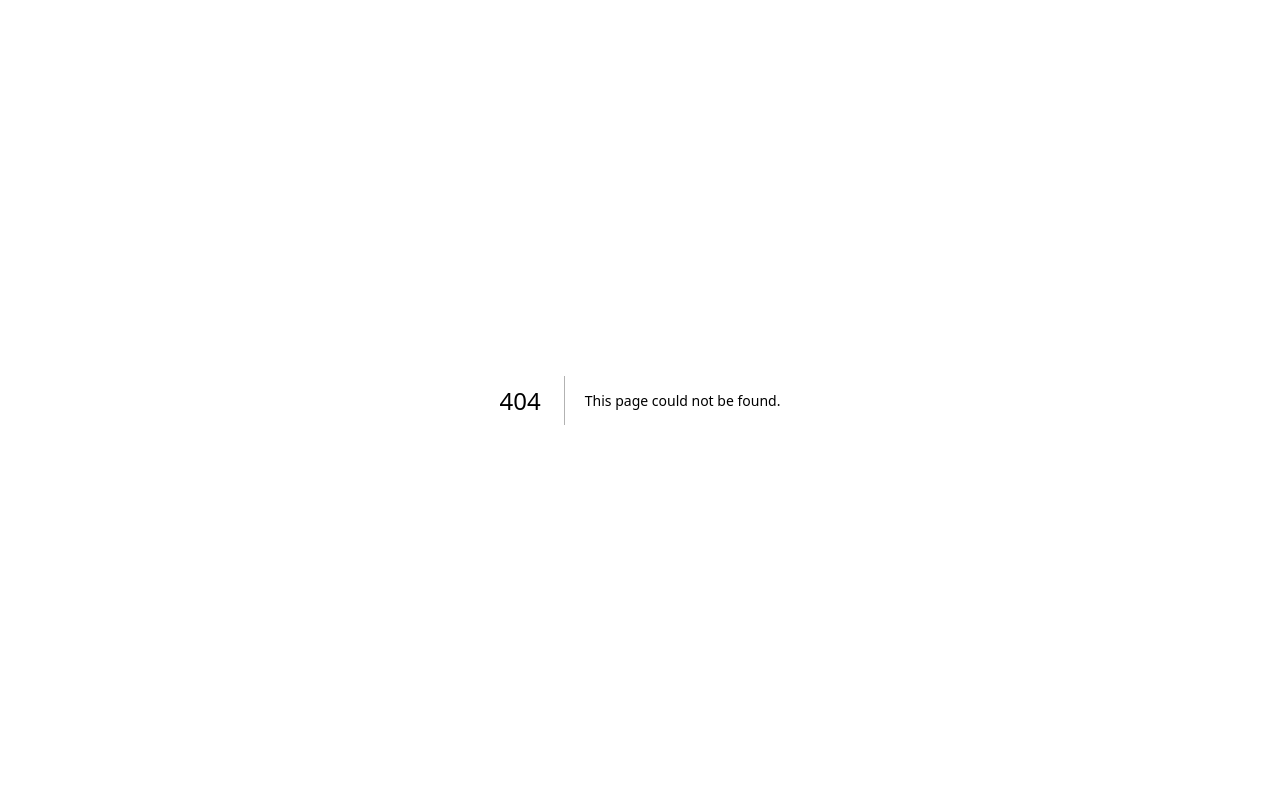
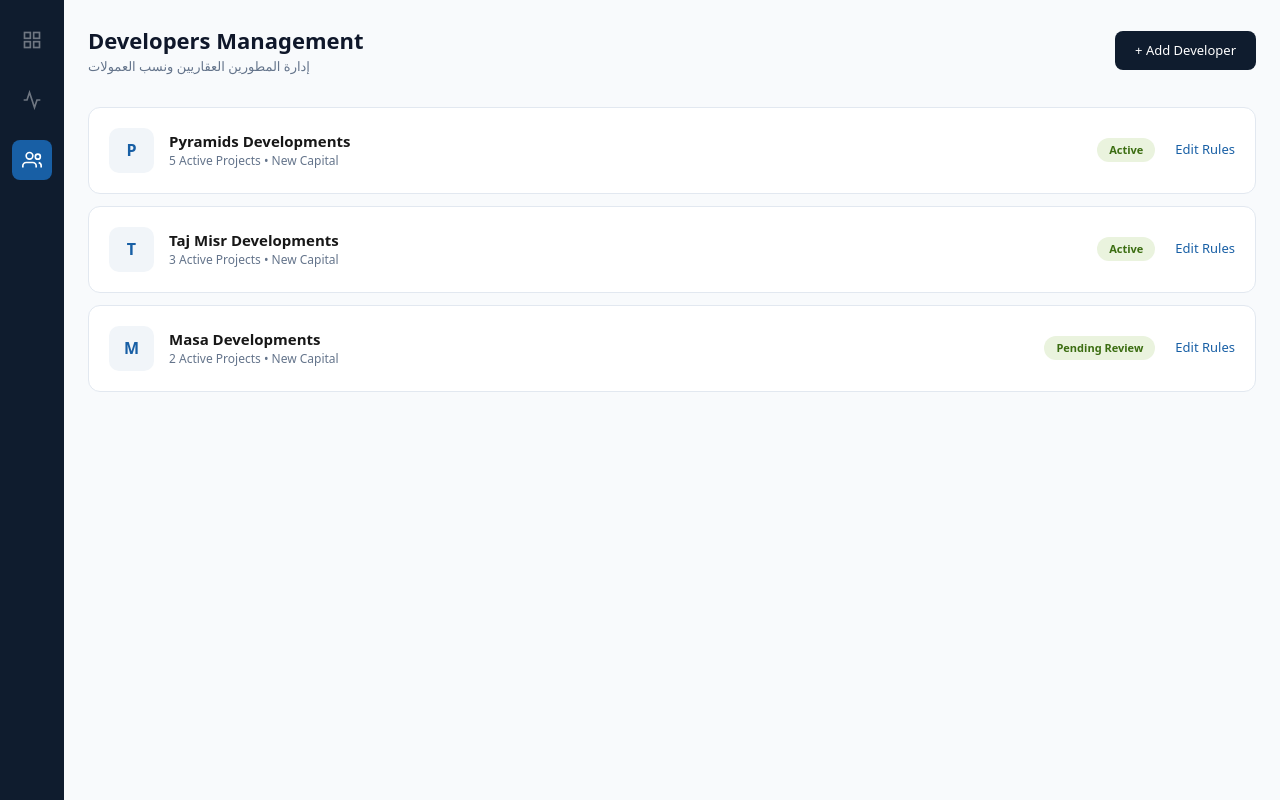
Before and after one commit to ehabalqadi001-lang/Real-estate-CRM-Manager-, a Next.js app: page /dashboard/developers in a window 1280 px wide. Before the commit this address had no page. Built offline with nearby package versions, Linux system fonts and the light colour scheme.

Commit message:
Fix syntax errors in Developers page styles

```diff
--- /dev/null
+++ b/src/app/dashboard/developers/page.tsx
@@ -0,0 +1,66 @@
+"use client";
+import React from 'react';
+import Link from 'next/link';
+
+export default function DevelopersPage() {
+  const developers = [
+    { name: 'Pyramids Developments', projects: 5, city: 'New Capital', status: 'Active' },
+    { name: 'Taj Misr Developments', projects: 3, city: 'New Capital', status: 'Active' },
+    { name: 'Masa Developments', projects: 2, city: 'New Capital', status: 'Pending Review' }
+  ];
+
+  return (
+    <div style={{ display: 'flex', height: '100vh', background: '#f8fafc', fontFamily: 'system-ui, sans-serif' }}>
+      <style dangerouslySetInnerHTML={{ __html: `
+        .sidebar { width: 64px; background: #0f1c2e; display: flex; flex-direction: column; align-items: center; padding: 20px 0; gap: 20px; }
+        .nav-item { width: 40px; height: 40px; display: flex; align-items: center; justify-content: center; border-radius: 8px; color: rgba(255,255,255,0.4); }
+        .nav-item.active { background: #185FA5; color: #fff; }
+        .main { flex: 1; padding: 24px; overflow-y: auto; }
+        .dev-card { background: #fff; border-radius: 12px; border: 1px solid #e2e8f0; padding: 20px; display: flex; align-items: center; justify-content: space-between; margin-bottom: 12px; }
+        .status-pill { padding: 4px 12px; border-radius: 20px; font-size: 11px; font-weight: 600; background: #EAF3DE; color: #3B6D11; }
+        .btn-add { background: #0f1c2e; color: #fff; border: none; padding: 10px 20px; border-radius: 8px; font-size: 13px; cursor: pointer; }
+      `}} />
+
+      {/* Sidebar */}
+      <div className="sidebar">
+        <Link href="/dashboard" className="nav-item">
+            <svg width="20" height="20" fill="none" stroke="currentColor" strokeWidth="2" viewBox="0 0 24 24"><rect x="3" y="3" width="7" height="7"/><rect x="14" y="3" width="7" height="7"/><rect x="14" y="14" width="7" height="7"/><rect x="3" y="14" width="7" height="7"/></svg>
+        </Link>
+        <Link href="/dashboard/leads" className="nav-item">
+            <svg width="20" height="20" fill="none" stroke="currentColor" strokeWidth="2" viewBox="0 0 24 24"><polyline points="22 12 18 12 15 21 9 3 6 12 2 12"/></svg>
+        </Link>
+        <Link href="/dashboard/developers" className="nav-item active">
+            <svg width="20" height="20" fill="none" stroke="currentColor" strokeWidth="2" viewBox="0 0 24 24"><path d="M17 21v-2a4 4 0 0 0-4-4H5a4 4 0 0 0-4 4v2"/><circle cx="9" cy="7" r="4"/><path d="M23 21v-2a4 4 0 0 0-3-3.87"/><circle cx="19" cy="8" r="3"/></svg>
+        </Link>
+      </div>
+
+      <div className="main">
+        <div style={{ display: 'flex', justifyContent: 'space-between', alignItems: 'center', marginBottom: '30px' }}>
+          <div>
+            <h1 style={{ fontSize: '22px', fontWeight: 'bold', color: '#0f172a' }}>Developers Management</h1>
+            <p style={{ fontSize: '13px', color: '#64748b' }}>إدارة المطورين العقاريين ونسب العمولات</p>
+          </div>
+          <button className="btn-add">+ Add Developer</button>
+        </div>
+
+        {developers.map((dev, index) => (
+          <div key={index} className="dev-card">
+            <div style={{ display: 'flex', alignItems: 'center', gap: '15px' }}>
+              <div style={{ width: '45px', height: '45px', background: '#f1f5f9', borderRadius: '10px', display: 'flex', alignItems: 'center', justifyContent: 'center', fontWeight: 'bold', color: '#185FA5' }}>
+                {dev.name.charAt(0)}
+              </div>
+              <div>
+                <div style={{ fontWeight: '600', fontSize: '15px' }}>{dev.name}</div>
+                <div style={{ fontSize: '12px', color: '#64748b' }}>{dev.projects} Active Projects • {dev.city}</div>
+              </div>
+            </div>
+            <div style={{ display: 'flex', alignItems: 'center', gap: '20px' }}>
+              <span className="status-pill">{dev.status}</span>
+              <button style={{ background: 'none', border: 'none', color: '#185FA5', fontSize: '13px', cursor: 'pointer', fontWeight: '500' }}>Edit Rules</button>
+            </div>
+          </div>
+        ))}
+      </div>
+    </div>
+  );
+}
```
